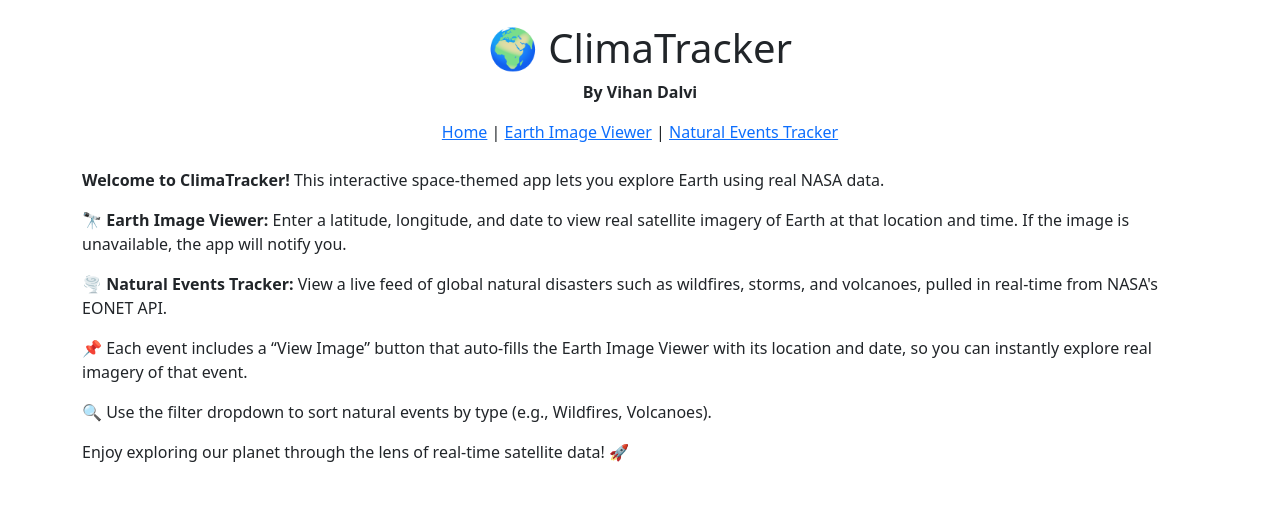
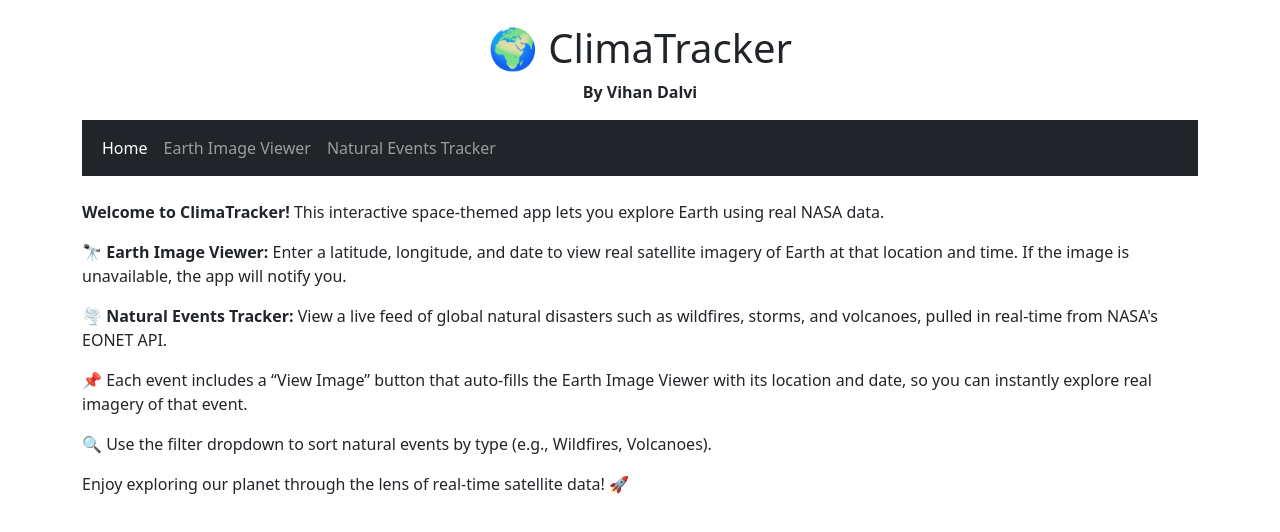
Before and after one commit to CS571-SU25/p36, a React (Vite) app: page /#/ in a window 1280 px wide. Shown: the top 532 px of the page. Built offline with nearby package versions, Linux system fonts and the light colour scheme.

Commit message:
improved nav bar visual

```diff
--- a/src/NavBar.jsx
+++ b/src/NavBar.jsx
@@ -1,24 +1,43 @@
+// Import NavLink from react-router-dom to handle navigation with active link styling
 import { NavLink } from "react-router-dom";
-// - NavLink: special link component that knows if it's "active" based on the URL
 
+// Import Bootstrap components for styling and layout
+import { Navbar, Container, Nav } from "react-bootstrap";
+
+// Functional component for the navigation bar
 function NavBar() {
+  return (
+    // Main Bootstrap Navbar component with dark theme and responsive behavior (expands at 'md' screen size)
+    <Navbar bg="dark" variant="dark" expand="md">
+      <Container>
+        {/* Hamburger icon that appears on small screens to toggle the menu */}
+        <Navbar.Toggle aria-controls="main-navbar" />
 
+        {/* Collapsible content of the Navbar (links) */}
+        <Navbar.Collapse id="main-navbar">
+          <Nav className="me-auto">
+            {/* Each Nav.Link uses NavLink underneath for routing, keeping the correct active state */}
 
-    return (
+            {/* Link to home page ('/') */}
+            <Nav.Link as={NavLink} to="/" end>
+              Home
+            </Nav.Link>
 
-            <nav>
+            {/* Link to the Earth Image Viewer page */}
+            <Nav.Link as={NavLink} to="/viewer">
+              Earth Image Viewer
+            </Nav.Link>
 
-                {/* NavLink creates a link to the home page ('/') */}
-                <NavLink to="/">Home</NavLink> |{" "}
-                {/* NavLink creates a link to the Earth Image Viewer page */}
-                <NavLink to="/viewer">Earth Image Viewer</NavLink> |{" "}
-                {/* NavLink creates a link to the Natural Events Tracker page */}
-                <NavLink to="/events">Natural Events Tracker</NavLink>
-
-            </nav>
-
-    );
-
+            {/* Link to the Natural Events Tracker page */}
+            <Nav.Link as={NavLink} to="/events">
+              Natural Events Tracker
+            </Nav.Link>
+          </Nav>
+        </Navbar.Collapse>
+      </Container>
+    </Navbar>
+  );
 }
 
+// Export the NavBar component so it can be used in other parts of the app
 export default NavBar;
```
